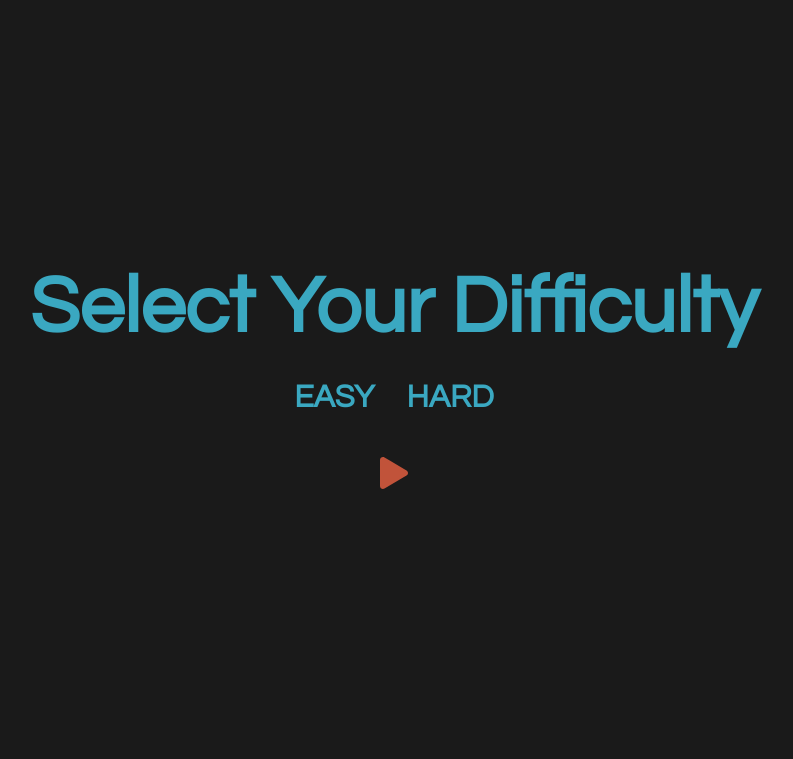
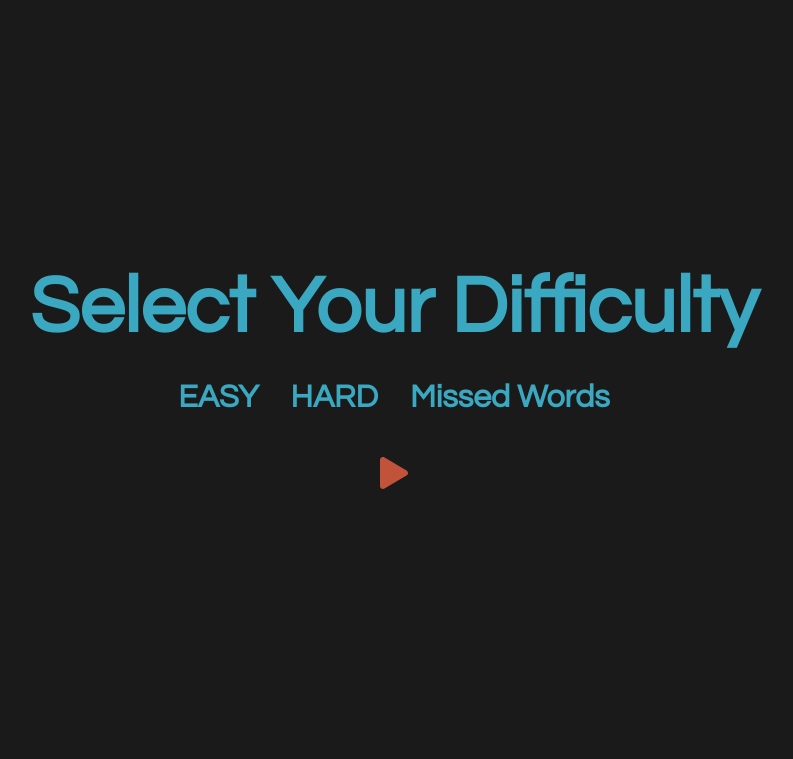
Before and after one commit to ChimentiMatt/Linguist_Assist, a Django app: page /learning/ in a window 1280 px wide. Shown: the part 49-808 px from the top of the page, without its empty margins (246-1039 px from the left). Run offline with Django 3.2, Linux system fonts and the light colour scheme; a user stored in the database is signed in; data comes from the database, SQL or seed files in the repository; both versions use the stored data as it was after the commit; some libraries are stand-ins or nearby versions.

Commit message:
added a fully functional missed words game option!

```diff
--- a/spellingapp/static/spellingproject/css/learningPage.scss
+++ b/spellingapp/static/spellingproject/css/learningPage.scss
@@ -143,7 +143,7 @@
 #lastTypo{
     position: absolute;
     margin-top: 5rem;
-    right: 5rem;
+    right: 6.5rem;
     display: flex;
     flex-direction: column;
     justify-content: center;
@@ -234,6 +234,32 @@
                 margin-left: 1rem;
             }
         }
+
+        #missedContainer{
+            margin-top: 1rem;
+            display: flex;
+            flex-direction: column;
+            margin: 0;
+
+            #missedBtn{
+                color: $primary-color;
+                background: none;
+                border: none;
+                font-weight: bold;
+            }
+            #missedBtn:hover{
+                color: $complementary-color;
+            }
+
+            #borderTopMissed{
+                border-top: 3px solid complement($primary-color);
+                width: 0;
+                margin-left: 1rem;
+            }
+        }
+
+
+
         .preGameBtns{
             font-size: 2rem;
             padding-left: 1rem;
--- a/spellingapp/static/spellingproject/css/styles.css
+++ b/spellingapp/static/spellingproject/css/styles.css
@@ -223,7 +223,7 @@
 #lastTypo {
   position: absolute;
   margin-top: 5rem;
-  right: 5rem;
+  right: 6.5rem;
   display: -webkit-box;
   display: -ms-flexbox;
   display: flex;
@@ -243,7 +243,7 @@
   margin-bottom: .25rem;
   color: #3AA8C1;
   border-bottom: 1px solid #3AA8C1;
-  padding-bottom: .2rem;
+  padding-bottom: .1rem;
 }
 
 #lastTypo p {
@@ -337,6 +337,35 @@
 }
 
 #preGameScreen #preGameBtnContainer #hardContainer #borderTopHard {
+  border-top: 3px solid #c1533a;
+  width: 0;
+  margin-left: 1rem;
+}
+
+#preGameScreen #preGameBtnContainer #missedContainer {
+  margin-top: 1rem;
+  display: -webkit-box;
+  display: -ms-flexbox;
+  display: flex;
+  -webkit-box-orient: vertical;
+  -webkit-box-direction: normal;
+      -ms-flex-direction: column;
+          flex-direction: column;
+  margin: 0;
+}
+
+#preGameScreen #preGameBtnContainer #missedContainer #missedBtn {
+  color: #3AA8C1;
+  background: none;
+  border: none;
+  font-weight: bold;
+}
+
+#preGameScreen #preGameBtnContainer #missedContainer #missedBtn:hover {
+  color: #c1533a;
+}
+
+#preGameScreen #preGameBtnContainer #missedContainer #borderTopMissed {
   border-top: 3px solid #c1533a;
   width: 0;
   margin-left: 1rem;
--- a/spellingapp/templates/spellingapp/base.html
+++ b/spellingapp/templates/spellingapp/base.html
@@ -72,6 +72,7 @@
                   return  {
                         api_word: '',
                         api_def: '',
+
                         easy: [
                           'anchor',
                           'deer',
@@ -96,16 +97,9 @@
                           'daiquiri',
                           'mischievous',
                           'perseverance',
+                        ],
+                        missedWords: [],
 
-
-
-
-
-
-
-
-
-                        ],
                         message: 'phone',
                         newWord: '',
                         csrfmiddlewaretoken: '',
@@ -121,6 +115,8 @@
                         newGame: true,
                         easyTrigger: true,
                         hardTrigger: false,
+                        missedTrigger: false,
+
                         objectPopulated: false,
                         selectpopulated: false,
 
@@ -150,30 +146,57 @@
                 },
 
                 easyFunc() {
+                  gsap.to('#progressBar', {width: 0, duration: 0})
                   this.objectPopulated = true
-                  gsap.to('#progressBar', {width: 0, duration: 0})
                   this.easyTrigger = true
                   this.hardTrigger = false
-                  gsap.to('#borderTopEasy', {width: '5rem'})
+                  this.missedTrigger = false
 
                   document.getElementById('easyBtn').style.color = '#c1533a'
                   document.getElementById('hardBtn').style.color = '#3AA8C1'
+                  document.getElementById('missedBtn').style.color = '#3AA8C1'
 
+                  gsap.to('#borderTopEasy', {width: '5rem'})
                   gsap.to('#borderTopHard', {width: '0'})
+                  sap.to('#borderTopMissed', {width: '0'})
                   this.randomWord()
 
                 },
 
                 hardFunc() {
+                  gsap.to('#progressBar', {width: 0, duration: 0})
                   this.objectPopulated = true
-                  gsap.to('#progressBar', {width: 0, duration: 0})
                   this.easyTrigger = false
                   this.hardTrigger = true
+                  this.missedTrigger = false
                   document.getElementById('easyBtn').style.color = '#3AA8C1'
                   document.getElementById('hardBtn').style.color = '#c1533a'
+                  document.getElementById('missedBtn').style.color = '#3AA8C1'
+
                   gsap.to('#borderTopHard', {width: '5.5rem'})
-                  // document.getElementById('hardBtn').style.fontWeight = 'bold'
                   gsap.to('#borderTopEasy', {width: '0'})
+                  gsap.to('#borderTopMissed', {width: '0'})
+                  this.randomWord()
+                },
+
+                missedFunc() {
+                  gsap.to('#progressBar', {width: 0, duration: 0})
+                  this.objectPopulated = true
+                  this.missedTrigger = true
+                  this.easyTrigger = false
+                  this.hardTrigger = false
+                  this.fetchData()
+                  // console.log(this.getList[1].spelling_error, 'Get List')
+                  // console.log(this.getList[1], 'Get List')
+
+                  document.getElementById('easyBtn').style.color = '#3AA8C1'
+                  document.getElementById('hardBtn').style.color = '#3AA8C1'
+                  document.getElementById('missedBtn').style.color = '#c1533a'
+                  this.missedWords = this.getList
+
+                  gsap.to('#borderTopHard', {width: '0'})
+                  gsap.to('#borderTopEasy', {width: '0'})
+                  gsap.to('#borderTopMissed', {width: '12.5rem'})
                   this.randomWord()
                 },
 
@@ -218,12 +241,23 @@
                     let messagesLength = this.easy.length
                     let randomItem = this.easy[Math.floor(Math.random()*messagesLength)]
                     this.message = randomItem
+                    console.log(this.message, 'easy message')
                     this.getObject()
                   }
                   else if (this.hardTrigger){
                     let messagesLength = this.hard.length
                     let randomItem = this.hard[Math.floor(Math.random()*messagesLength)]
                     this.message = randomItem
+                    this.getObject()
+                  }
+                  else if (this.missedTrigger){
+
+                    let messagesLength = this.missedWords.length
+                    console.log(messagesLength, 'ml')
+                    let randomItem = this.missedWords[Math.floor(Math.random()*messagesLength)]
+                    console.log(randomItem.word, 'ri')
+                    this.message = randomItem.word
+                    console.log(this.message, 'missed message')
                     this.getObject()
                   }
                 },
@@ -239,7 +273,6 @@
 
                     })
                     .then(this.newWordInHTML())
-
                 },
 
                 newWordInHTML(){
@@ -325,13 +358,8 @@
                   else if (this.progressCounter == 10){
                     gsap.to('#progressBar', {width: '30rem', duration: 1})
                     this.progressCounter = 0
-
                     this.newGame = true
-
                   }
-
-
-
                 },
 
 
@@ -344,7 +372,7 @@
                 .then((res) => {
                   // console.log(res.items, 'Fetch Request Worked')
                   this.getList = res.items
-                  console.log(this.getList, 'getlist')
+                  // console.log(this.getList, 'getlist')
                 })
                 .then(() => {
                   // get last item from list and save it
@@ -352,15 +380,12 @@
                   this.lastWords = this.getList[arrLen]
                   this.lastCorrect = this.lastWords.word
                   this.lastError = this.lastWords.spelling_error
-
                 })
               },
             },
             mounted() {
 
               this.fetchData()
-
-
 
 				      this.csrfmiddlewaretoken = document.querySelector('input[name="csrfmiddlewaretoken"]').value
               // this.randomWord()
@@ -383,7 +408,7 @@
               var inputTxt = document.getElementById('newWord');
               var utterThis = new SpeechSynthesisUtterance(inputTxt.value);
               utterThis.voice = voices[voiceSelect.value];
-              console.log(utterThis.voice, 'this one mattttt')
+              // console.log(utterThis.voice, 'this one mattttt')
               synth.speak(utterThis);
               inputTxt.blur();
 
--- a/spellingapp/templates/spellingapp/learning.html
+++ b/spellingapp/templates/spellingapp/learning.html
@@ -18,7 +18,12 @@
             <div id="hardContainer">
                 <button id="hardBtn" class="preGameBtns" v-on:click="hardFunc">HARD</button>
                 <p id="borderTopHard"></p>
-             </div>
+            </div>
+
+            <div id="missedContainer">
+                <button id="missedBtn" class="preGameBtns" v-on:click="missedFunc">Missed Words</button>
+                <p id="borderTopMissed"></p>
+            </div>
         </div>
         <p v-on:click="speechFunc" id="startBtn"><i class="fas fa-play"></i></p>
     </div>
--- a/spellingapp/templates/spellingapp/study_page.html
+++ b/spellingapp/templates/spellingapp/study_page.html
@@ -15,12 +15,12 @@
                 </div>
             </section>
 
-            {% comment %} <form id="addAndRemoveForm" action="{% url 'spellingapp:add_key_val' %}" method="POST">
+            <form id="addAndRemoveForm" action="{% url 'spellingapp:add_key_val' %}" method="POST">
                 {% csrf_token %}
                 <input type="text" name="word">
                 <input type="text" name="spelling_error">
                 <input type="submit" value="add">
-            </form> {% endcomment %}
+            </form>
 
             {% for item in spelling_list  %}
                 <div id="spellingListContainer">
```
Also changed, not shown: db.sqlite3, 1 other file.
